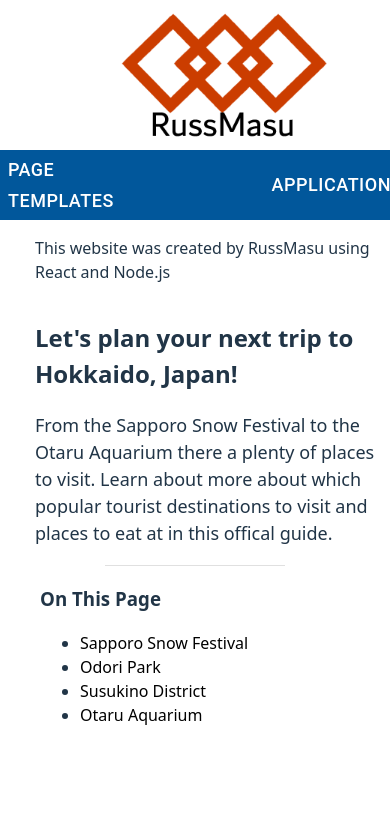
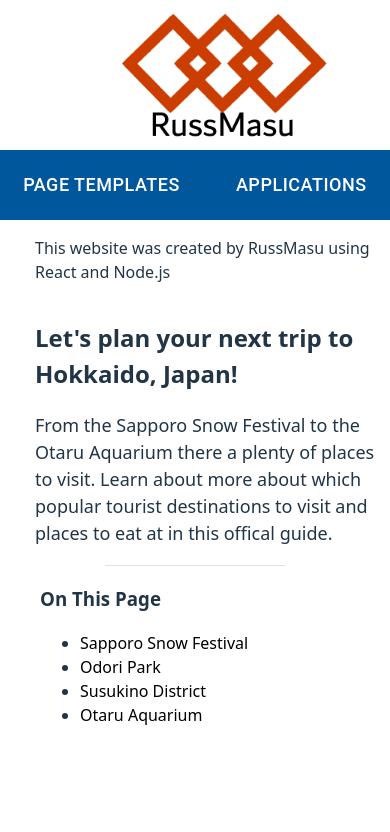
Before and after one commit to RussMasu/React-Web-App, a React (Vite) app in the folder frontend/vite-project/: page / in a window 390 px wide. Shown: the top 832 px of the page. Built offline with nearby package versions, Linux system fonts and the light colour scheme.

Commit message:
updated mobile layout for app page

```diff
--- a/frontend/vite-project/src/App.jsx
+++ b/frontend/vite-project/src/App.jsx
@@ -18,7 +18,7 @@ function App() {
         <img src={picLogo} alt='RussMasu logo' width="450" height="150"/>
         <Box alignContent="center"><input value="search bar"></input></Box>
       </Stack>
-      <Stack justifyContent="center" direction="row" spacing={20} sx={{bgcolor:"#01579b", height:"70px"}}>
+      <Stack justifyContent="center" direction="row" spacing={{xs:5,md:20}} sx={{bgcolor:"#01579b", height:"70px"}}>
         <Button component={Link} to="/" sx={{fontSize:"18px", color:"#ffffff"}}>Page Templates</Button>
         <Button component={Link} to="/weather"sx={{fontSize:"18px",color:"#ffffff"}}>Applications</Button>
       </Stack>
```
